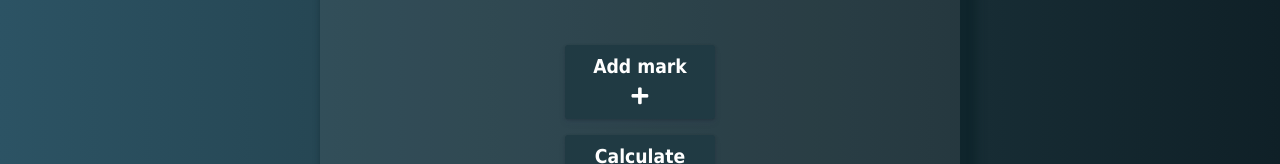
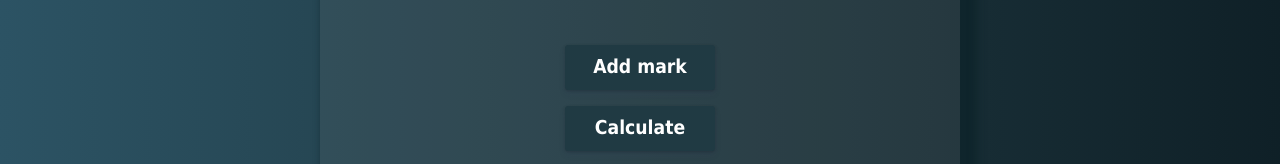
Before and after one commit to MichalBelko/Weighted-Average-of-Marks, a plain HTML site: page index.html in a window 1280 px wide. Shown: the part 311-475 px from the top of the page. Drawn offline with nearby package versions, Linux system fonts and the light colour scheme.

Commit message:
Update index.html

```diff
--- a/index.html
+++ b/index.html
@@ -3,7 +3,7 @@
   <head>
     <meta charset="UTF-8" />
     <meta name="viewport" content="width=device-width, initial-scale=1.0" />
-    <title>Weighted Average of Marks</title>
+    <title>Weighted Average of Marks ヅ</title>
     <link rel="stylesheet" href="style.css" />
     <!-- Bootstrap CSS -->
     <link
@@ -47,7 +47,7 @@
         </div>
       </div>
       <button class="pushUpBtn hvr-icon-float-away" id="addBtn">
-        Add mark<o class="fas fa-plus"></o>
+        Add mark
       </button>
       <button class="pushUpBtn" id="calculateBtn">Calculate</button>
       <p>Average is: <span class="priemer"></span></p>
```
